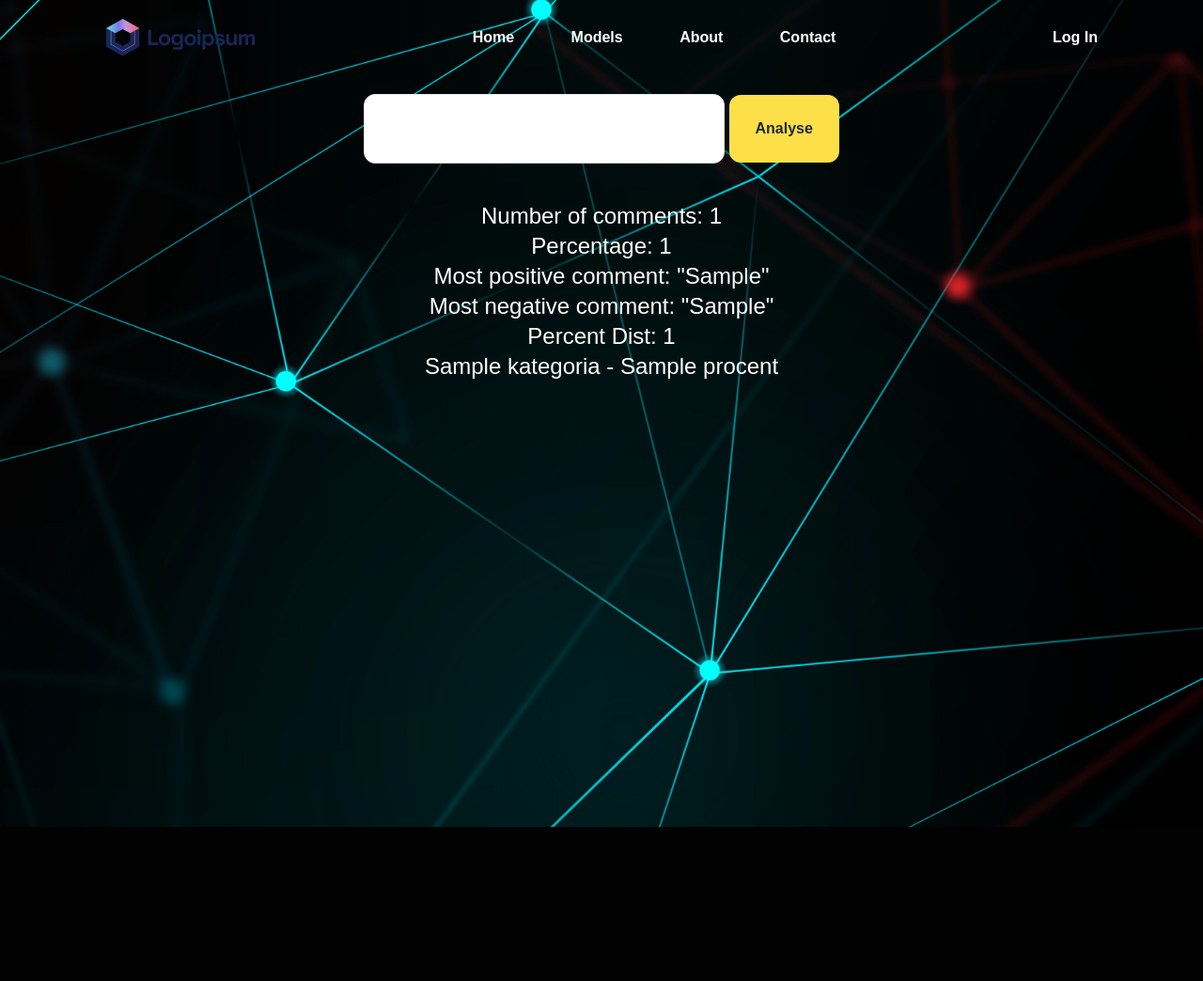
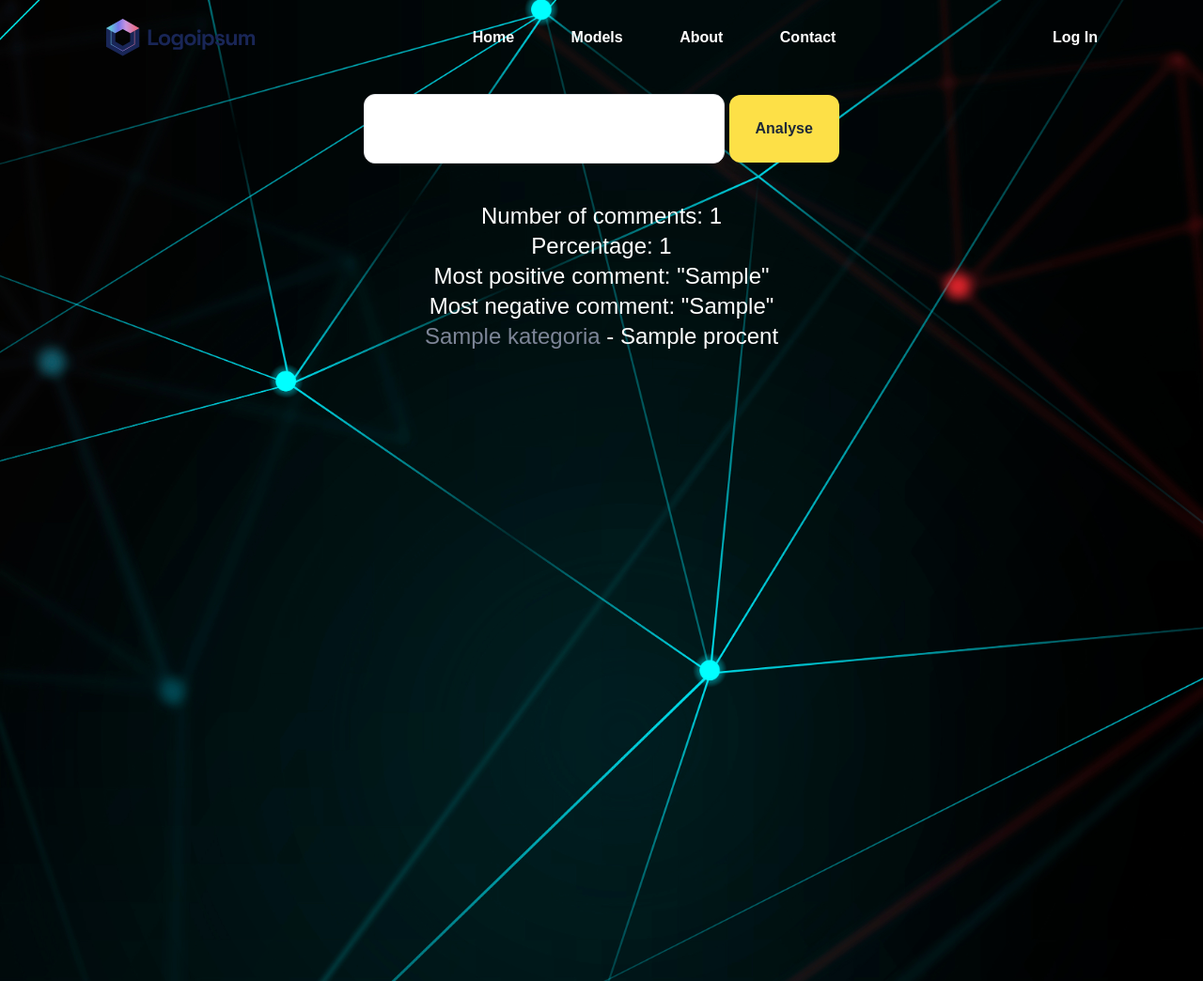
Before and after one commit to PatrykW7/Projekt-Aplikacje-Internetowe, a Django app: template website/yt_sentiment/templates/yt_sentiment/yt_sentiment.html in a window 1280 px wide. Shown: the whole page at 94% size. Before the commit the page ends 880 px from the top, so only its background shows below. Run offline with Django 4.2, Linux system fonts and the light colour scheme; the template is opened without the code that fills it: most values are stand-ins (such as "Sample title", 1, 10 or a date in 2020); some libraries are stand-ins or nearby versions.

Commit message:
Advanced graph with color texts

```diff
--- a/website/yt_sentiment/templates/yt_sentiment/yt_sentiment.html
+++ b/website/yt_sentiment/templates/yt_sentiment/yt_sentiment.html
@@ -16,15 +16,22 @@
             <h1>Most positive comment: "{{ sentiment.most_pos_com }}"</h1>
             <h1>Most negative comment: "{{ sentiment.most_neg_com }}"</h1>
 
-            <ul>
-                <li>Percent Dist: {{ sentiment.percent_distribution }}</li>
-
-            </ul>
-
 
             <ul>
                 {% for kategoria, procent in sentiment.percents %}
-                    <li>{{ kategoria }} - {{ procent }}</li>
+
+                    {% if kategoria == "positive" %}
+                        <li><span style="color: #06D6A0;">{{ kategoria }}</span> - {{ procent }}</li>
+
+
+                    {% elif kategoria == "negative" %}
+                        <li><span style="color: #EF476F;">{{ kategoria }}</span> - {{ procent }}</li>
+
+
+                    {% else %}
+                        <li><span style="color: #7d8597;">{{ kategoria }}</span> - {{ procent }}</li>
+                    {% endif %}
+
                 {% endfor %}
             </ul>
 
@@ -32,13 +39,72 @@
             <h1> {{ sentiment.available }}</h1>
         {% endif %}
 
+
+
+        <style type="text/css">
+            .chartBox{
+                width: 650px;
+                height:650px;
+                display: block;
+                margin-left: auto;
+                margin-right: auto;
+            }
+        </style>
+
+        <div class="chartBox">
+            <canvas id="myChart"></canvas>
+        </div>
+
         <script src="https://cdn.plot.ly/plotly-latest.min.js"></script>
+        <script src="https://cdn.jsdelivr.net/npm/chart.js"></script>
         <div id="plotly-chart"></div>
 
         <script>
             // Wstaw dane wykresu bezpośrednio
             {{ plot_html|safe }}
         </script>
+
+
+
+        <script>
+            const ctx = document.getElementById('myChart');
+
+            const labels = {{ sentiment.labels|safe }};
+            const values = {{ sentiment.values|safe }};
+
+            const backgroundColors = labels.map((label) => {
+                // Przypisz konkretny kolor dla każdej etykiety
+                if (label === 'positive') {
+                    return '#06D6A0';
+                } else if (label === 'negative') {
+                    return '#EF476F';
+                } else if (label === 'neutral') {
+                    return '#7d8597';
+                } else {
+                    // Domyślny kolor lub inna logika przypisania koloru
+                    return 'rgb(128, 128, 128)';
+                }
+            });
+
+            const data = {
+                labels: labels,
+                datasets: [{
+                    data: values,
+                    maintainAspectRatio: false,
+                    backgroundColor: backgroundColors,
+                    hoverOffset: 4
+                }]
+            };
+
+            const config = {
+                type: 'doughnut',
+                data: data,
+            };
+
+
+            new Chart(ctx, config);
+        </script>
+
     </div>
 </div>
 {% endblock %}
```
Also changed, not shown: website/yt_sentiment/views.py (+13 -5 lines).
